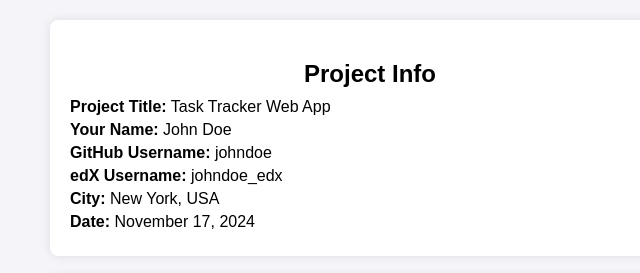
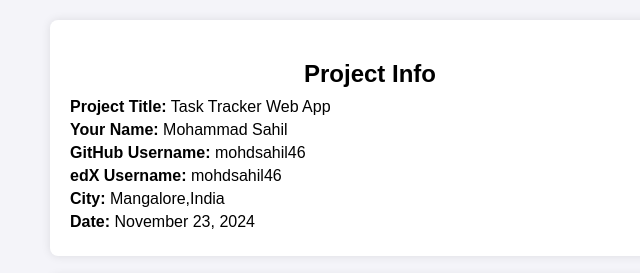
Before and after one commit to mohdsahil46/https-github.com-mohdsahil46-task-tracker-web-Aap, a plain HTML site: page index.html in a window 1280 px wide. Shown: the top 273 px of the page, without its empty margins (270-910 px from the left). Drawn offline with Linux system fonts and the light colour scheme.

Commit message:
Update index.html

```diff
--- a/index.html
+++ b/index.html
@@ -10,11 +10,11 @@
   <div class="profile">
     <h2>Project Info</h2>
     <p><strong>Project Title:</strong> Task Tracker Web App</p>
-    <p><strong>Your Name:</strong> John Doe</p>
-    <p><strong>GitHub Username:</strong> johndoe</p>
-    <p><strong>edX Username:</strong> johndoe_edx</p>
-    <p><strong>City:</strong> New York, USA</p>
-    <p><strong>Date:</strong> November 17, 2024</p>
+    <p><strong>Your Name:</strong> Mohammad Sahil</p>
+    <p><strong>GitHub Username:</strong> mohdsahil46</p>
+    <p><strong>edX Username:</strong> mohdsahil46</p>
+    <p><strong>City:</strong> Mangalore,India</p>
+    <p><strong>Date:</strong> November 23, 2024</p>
   </div>
 
   <div class="container">
```
